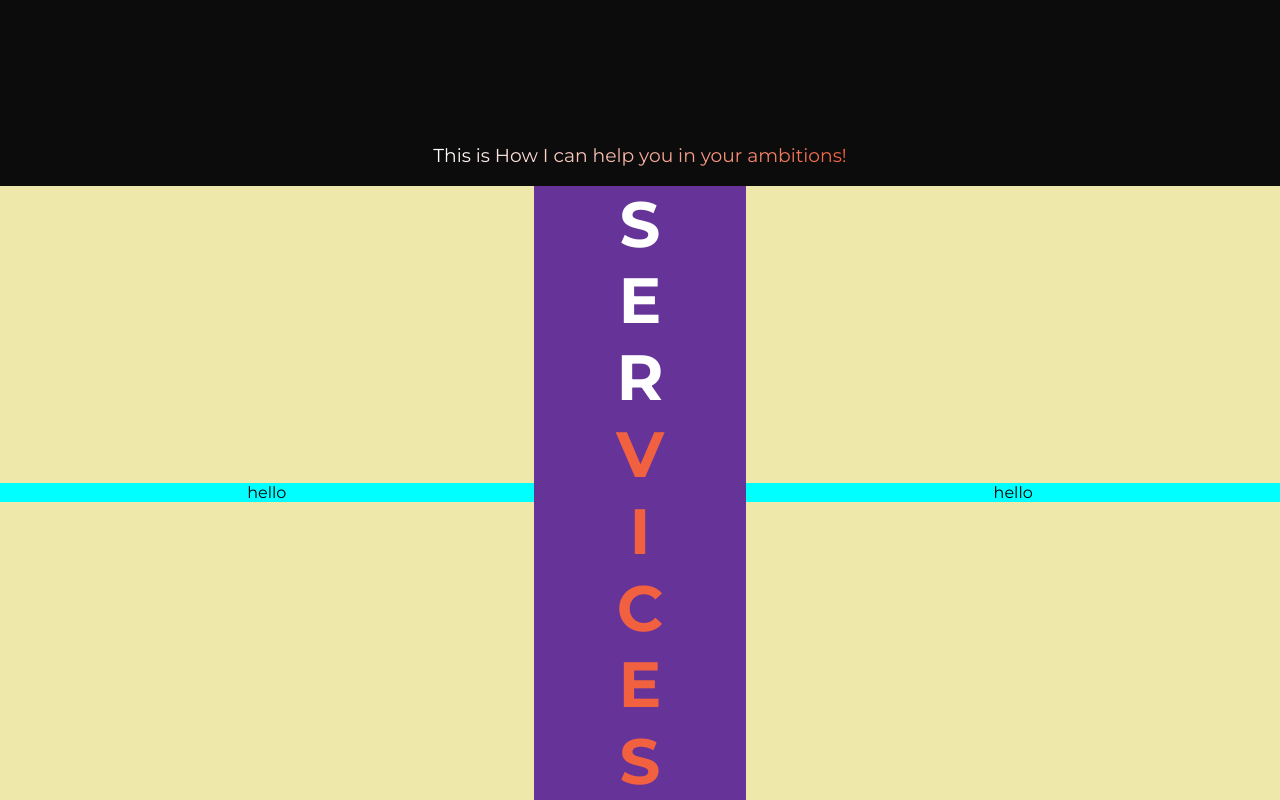
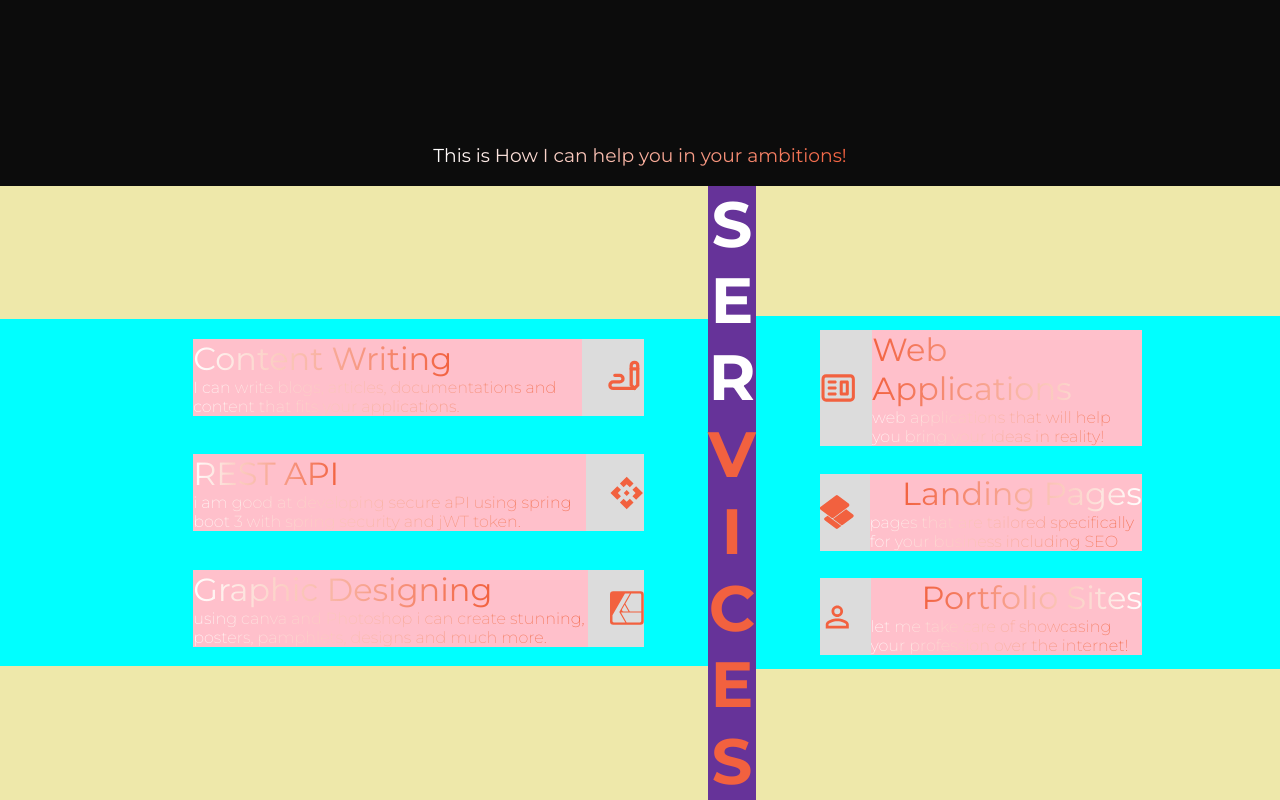
Before and after one commit to ZingadePrathamesh/PrathameshZingade, a React (Vite) app: page / in a window 1280 px wide. Shown: the part 726-1526 px from the top of the page. Built offline with nearby package versions, Linux system fonts and the light colour scheme.

Commit message:
making the services section

```diff
--- a/src/components/Services.jsx
+++ b/src/components/Services.jsx
@@ -1,8 +1,40 @@
+import { TbWriting } from 'react-icons/tb';
 import '../styles/services.css';
+import { MdApi, MdPermIdentity } from 'react-icons/md';
+import { SiAffinitydesigner, SiPowerpages } from 'react-icons/si';
+import { CgWebsite } from 'react-icons/cg';
+import React from 'react';
 
 export default function Services(){
     const services= "SERVICES";
     const servicesArray = services.split("");
+
+    const iconArray = [
+        TbWriting,
+        MdApi,
+        SiAffinitydesigner,
+        CgWebsite,
+        SiPowerpages,
+        MdPermIdentity
+    ]
+
+    const servicesHeadings = [
+        "Content Writing",
+        "REST API",
+        "Graphic Designing",
+        "Web Applications",
+        "Landing Pages",
+        "Portfolio Sites"
+    ]
+
+    const servicesSubHeadings = [
+        "I can write blogs, articles, documentations and content that fits your applications.",
+        "i am good at developing secure aPI using spring boot 3 with spring security and jWT token.",
+        "using canva and Photoshop i can create stunning, posters, pamphlets, designs and much more. ",
+        "web applications that will help you bring your ideas in reality!",
+        "pages that are tailored specifically for your business including SEO",
+        "let me take care of showcasing your profession over the internet!"
+    ]
 
     return(
         <div className="services">
@@ -11,7 +43,24 @@ export default function Services(){
             </div>
             <div className="bottom">
                 <div className='left'>
-                    hello
+
+                {
+                        (() => {
+                            const elements = [];
+                            for (let i = 0; i < iconArray.length-3; i++) {
+                                elements.push(
+                                    <div className='service-l'>
+                                        <div className='service-l-text'>
+                                            <h1 className='montserrat-regular service-l-head'>{servicesHeadings[i]}</h1>
+                                            <h2 className='montserrat-light service-l-subhead'>{servicesSubHeadings[i]}</h2>
+                                        </div>
+                                        {React.createElement(iconArray[i], { className: 'service-l-icon' })}
+                                    </div>
+                                );
+                            }
+                            return elements;
+                        })()
+                    }
                 </div>
                 <div className='middle'>
                     {
@@ -24,7 +73,23 @@ export default function Services(){
                     }
                 </div>
                 <div className='right'>
-                    hello
+                    {
+                        (() => {
+                            const elements = [];
+                            for (let i = 3; i < iconArray.length; i++) {
+                                elements.push(
+                                    <div className='service-r' key={i}>
+                                        {React.createElement(iconArray[i], { className: 'service-r-icon' })}
+                                        <div className='service-r-text'>
+                                            <h1 className='montserrat-regular service-r-head'>{servicesHeadings[i]}</h1>
+                                            <h2 className='montserrat-light service-r-subhead'>{servicesSubHeadings[i]}</h2>
+                                        </div>
+                                    </div>
+                                );
+                            }
+                            return elements;
+                        })()
+                    }
                 </div>
             </div>
         </div>
--- a/src/styles/services.css
+++ b/src/styles/services.css
@@ -25,8 +25,16 @@
     flex-direction: column;
     flex-grow: 3;
     background-color: aqua;
-    justify-content: center;
     align-items: center;
+}
+
+.left{
+    align-items: end;
+    padding-right: 5%;
+}
+.right{
+    align-items: start;
+    padding-left: 5%;
 }
 .middle{
     display: flex;
@@ -45,3 +53,85 @@
 .white{
     color: white;
 }
+
+.service-l{
+    display: flex;
+    align-items: center;
+    background: gainsboro;
+    width: 70%;
+    margin: 3% 0;
+}
+
+.service-l-text{
+    display: flex;
+    flex-direction: column;
+    align-items: start;
+    justify-content: start;
+    background: pink;
+}
+
+.service-l-head{
+    font-size: 2em;
+    margin: 0px;
+    padding: 0px;
+    background: linear-gradient(to right, #FFFFFF, #F2613F);
+    -webkit-background-clip: text;
+    background-clip: text;
+    color: transparent;
+}
+
+.service-l-subhead{
+    font-size: 1em;
+    margin: 0;
+    padding: 0;
+    background: linear-gradient(to right, #FFFFFF, #F2613F);
+    -webkit-background-clip: text;
+    background-clip: text;
+    color: transparent;
+}
+.service-l-icon{
+    margin-left: 5%;
+    font-size: 5vw;
+    color: #F2613F;
+}
+
+.service-r{
+    display: flex;
+    align-items: center;
+    background: gainsboro;
+    width: 70%;
+    margin: 3% 0;
+}
+
+.service-r-text{
+    display: flex;
+    flex-direction: column;
+    align-items: end;
+    justify-content: end;
+    background: pink;
+}
+
+.service-r-head{
+    font-size: 2em;
+    margin: 0px;
+    padding: 0px;
+    background: linear-gradient(to left, #FFFFFF, #F2613F);
+    -webkit-background-clip: text;
+    background-clip: text;
+    color: transparent;
+}
+
+.service-r-subhead{
+    font-size: 1em;
+    margin: 0;
+    padding: 0;
+    background: linear-gradient(to right, #FFFFFF, #F2613F);
+    -webkit-background-clip: text;
+    background-clip: text;
+    color: transparent;
+}
+.service-r-icon{
+    margin-right: 5%;
+    font-size: 5vw;
+    color: #F2613F;
+}
```
